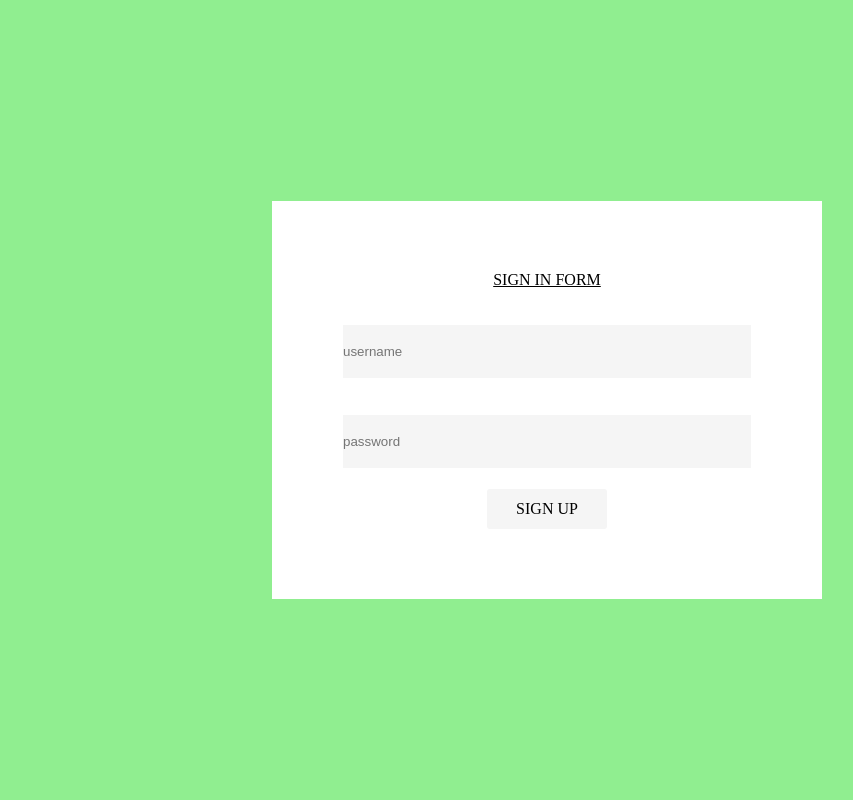
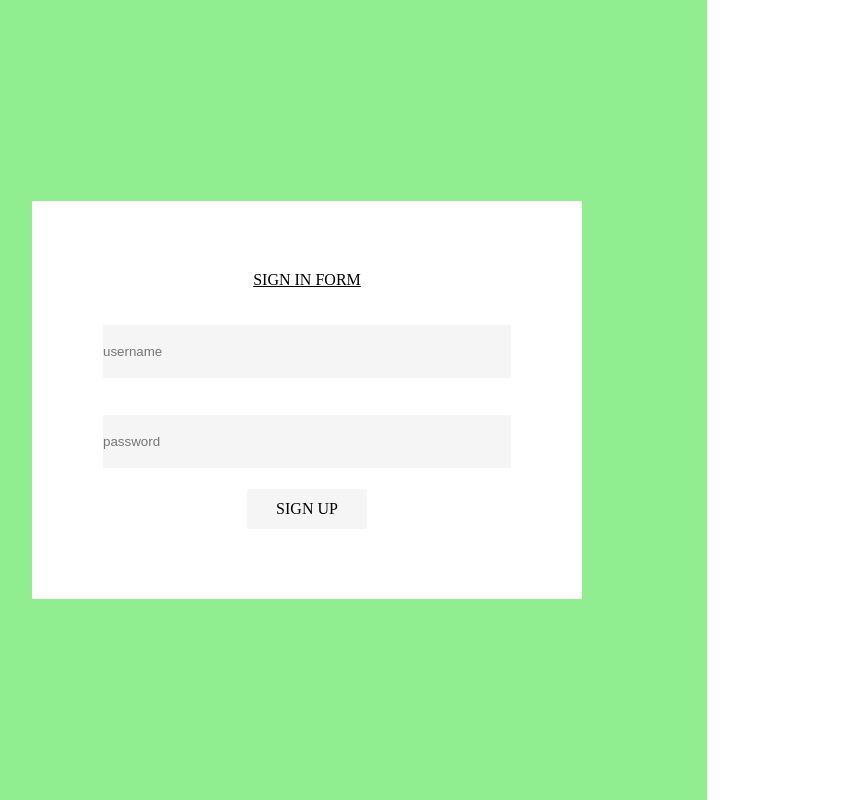
Before and after one commit to kanyutu707/ecommerce_mockup, a React (Vite) app: page /SignIn in a window 1280 px wide. Shown: the whole page, without its empty margins (93-946 px from the left). Built offline with nearby package versions, Linux system fonts and the light colour scheme.

Commit message:
Update SignIn.css

```diff
--- a/src/pages/SignIn/SignIn.css
+++ b/src/pages/SignIn/SignIn.css
@@ -1,7 +1,7 @@
 .signInContainer{
     background-color: lightgreen;
     height: 100vh;
-
+    width:100vh;
     display: flex;
     align-items: center;
     justify-content: center;
```
